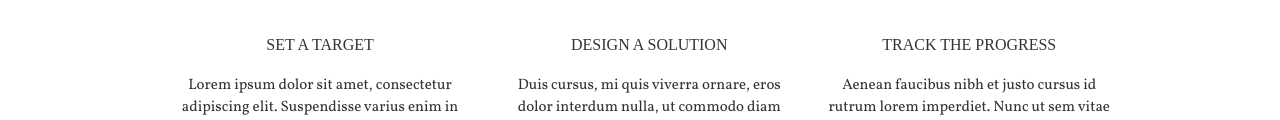
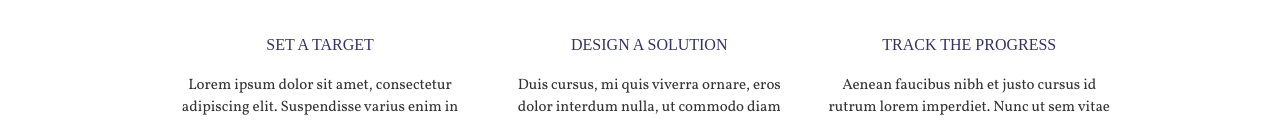
Before and after one commit to tykhonovao/Minimal, a plain HTML site: page index.html in a window 1280 px wide. Shown: the part 524-644 px from the top of the page. Drawn offline with Linux system fonts and the light colour scheme; a web font is replaced by a local one.

Commit message:
change h3

```diff
--- a/css/style.css
+++ b/css/style.css
@@ -83,7 +83,7 @@ h3{
     line-height: 20px;
     text-align: center;
     text-transform: uppercase;
-    color: #333333;
+    color: #333363;
     margin-bottom: 20px;
     display: block;
 }
```
